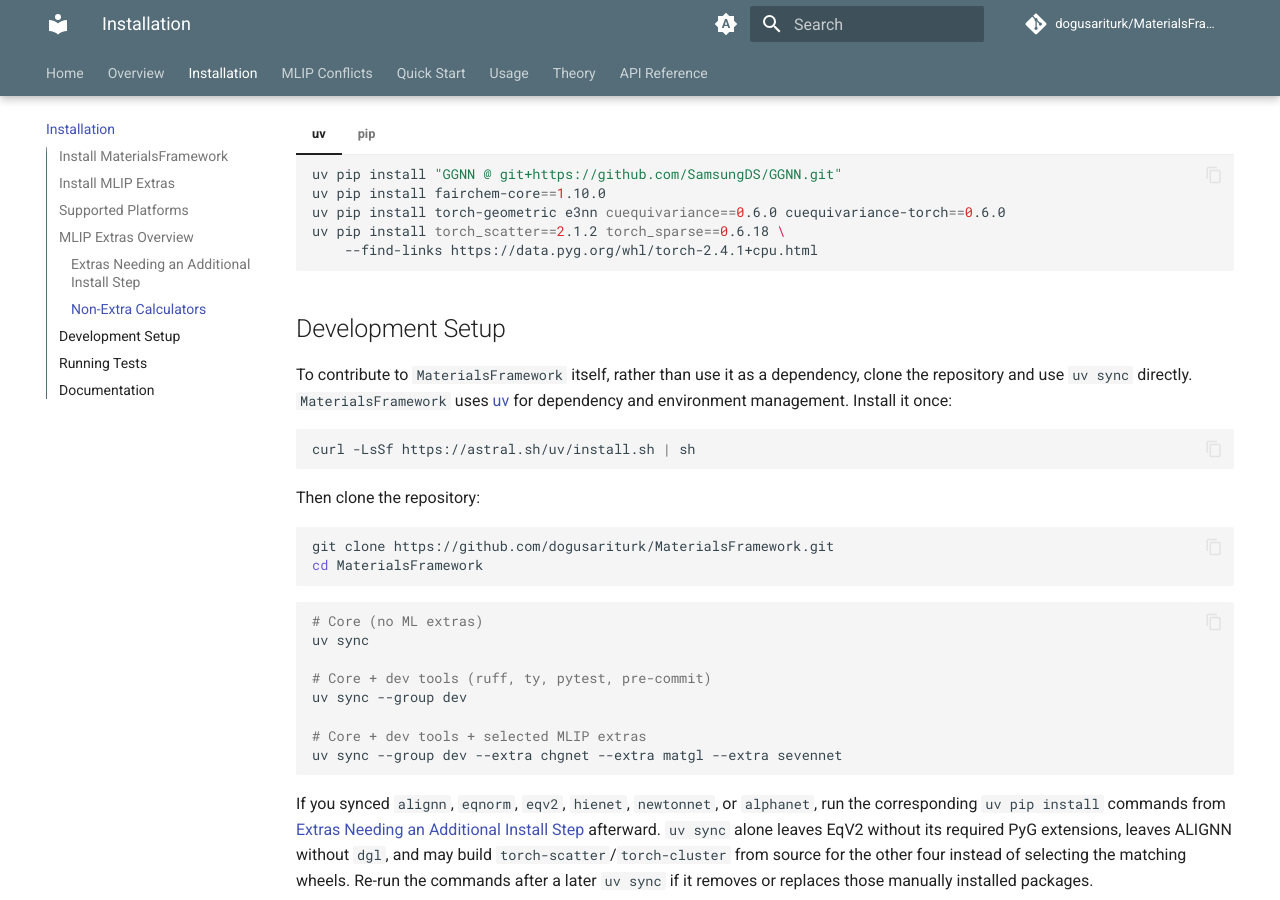
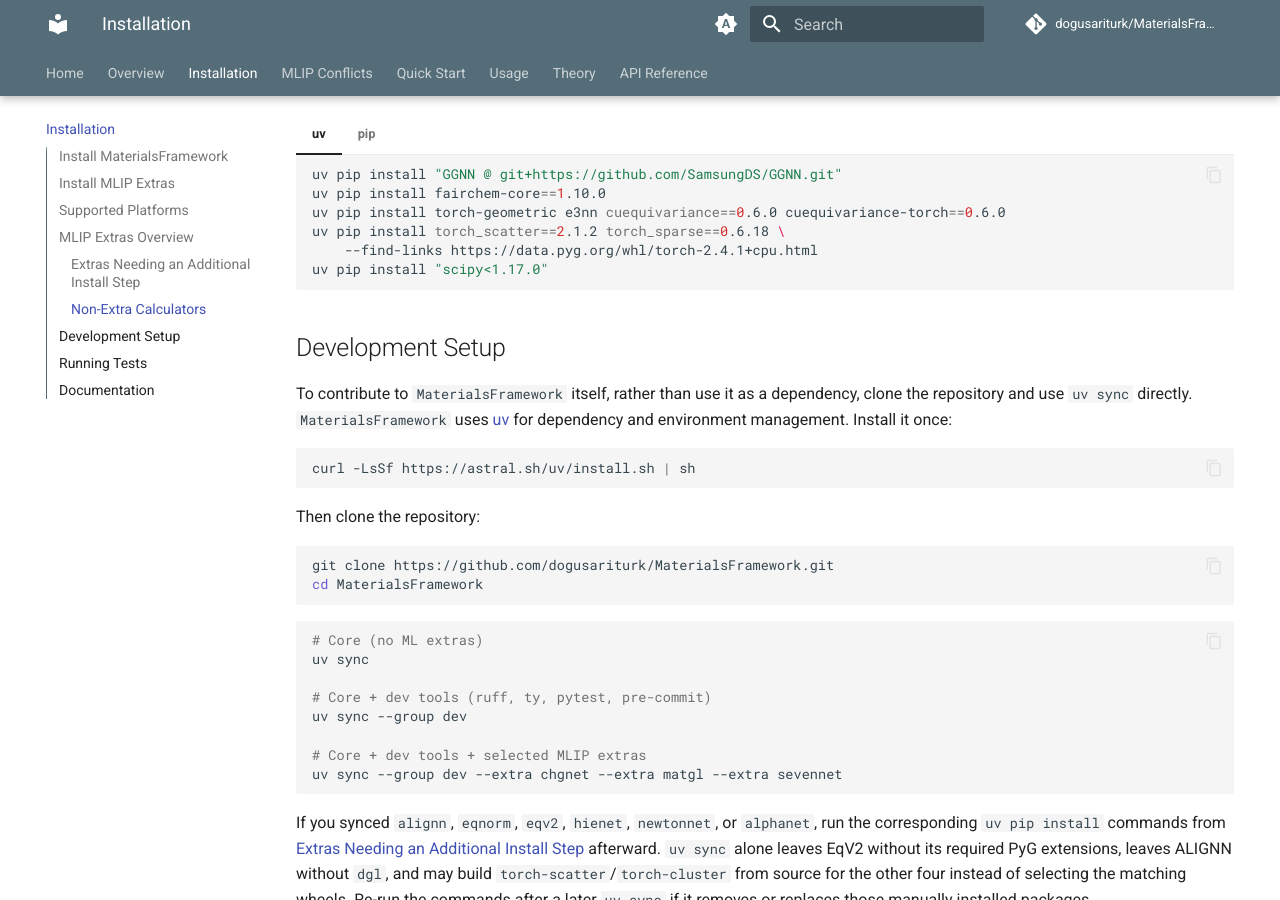
Before and after one commit to dogusariturk/MaterialsFramework, an MkDocs documentation site: the page built from docs/installation.md, in a window 1280 px wide and 900 px high, scrolled down 3105 px. Built offline with MkDocs 1.6.1 and Material for MkDocs 9.7.7, drawn with Linux system fonts in a browser that asks for light colours; comment, search, counter and statistics services are not loaded.

Commit message:
Require `scipy<1.17.0` for `fairchem-core` dependencies

````diff
--- a/docs/installation.md
+++ b/docs/installation.md
@@ -224,6 +224,7 @@
         uv pip install torch-geometric e3nn cuequivariance==0.6.0 cuequivariance-torch==0.6.0
         uv pip install torch_scatter==2.1.2 torch_sparse==0.6.18 \
             --find-links https://data.pyg.org/whl/torch-2.4.1+cpu.html
+        uv pip install "scipy<1.17.0"
         ```
 
     === "pip"
@@ -234,6 +235,7 @@
         pip install torch-geometric e3nn cuequivariance==0.6.0 cuequivariance-torch==0.6.0
         pip install torch_scatter==2.1.2 torch_sparse==0.6.18 \
             --find-links https://data.pyg.org/whl/torch-2.4.1+cpu.html
+        pip install "scipy<1.17.0"
         ```
 
 === "GPTFF"
--- a/pyproject.toml
+++ b/pyproject.toml
@@ -49,8 +49,8 @@
 chgnet    = ["chgnet>=0.4.2"]
 deepmd    = ["deepmd-kit[torch]>=3.1.2"]
 eqnorm    = ["eqnorm>=0.1.1"]
-eqv2      = ["fairchem-core>=1.10.0,<2.0"]
-esen      = ["fairchem-core>=2.0.0"]
+eqv2      = ["fairchem-core>=1.10.0,<2.0", "scipy<1.17.0"]
+esen      = ["fairchem-core>=2.0.0", "scipy<1.17.0"]
 grace     = ["tensorpotential>=0.5.7"]
 hienet    = ["hienet>=1.0.1"]
 mace      = ["mace-torch>=0.3.15"]
@@ -64,7 +64,7 @@
 petmad    = ["upet>=0.2.1"]
 sevennet  = ["sevenn>=0.12.0"]
 tace      = ["TACE>=0.1.0"]
-uma       = ["fairchem-core>=2.0.0"]
+uma       = ["fairchem-core>=2.0.0", "scipy<1.17.0"]
 
 [project.urls]
 Home-page = "https://github.com/dogusariturk/MaterialsFramework/"
````
Also changed, not shown: docs/api/calculators/equflash.md (+2 -0 lines), 2 other files.
